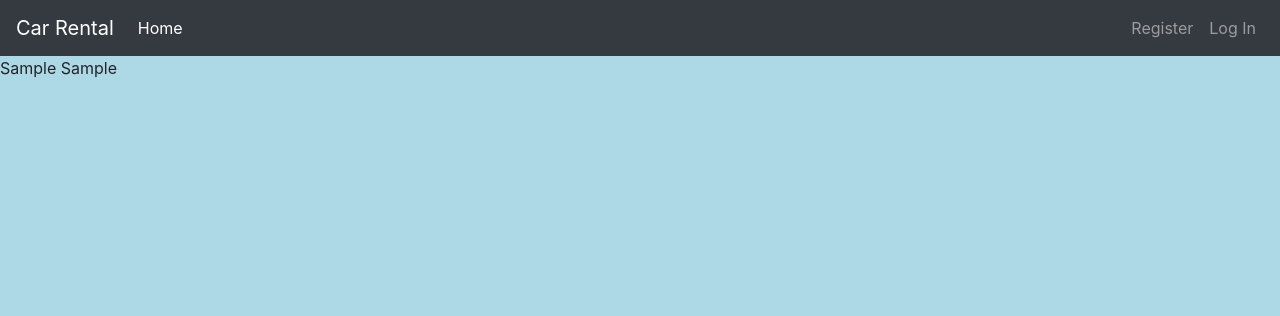
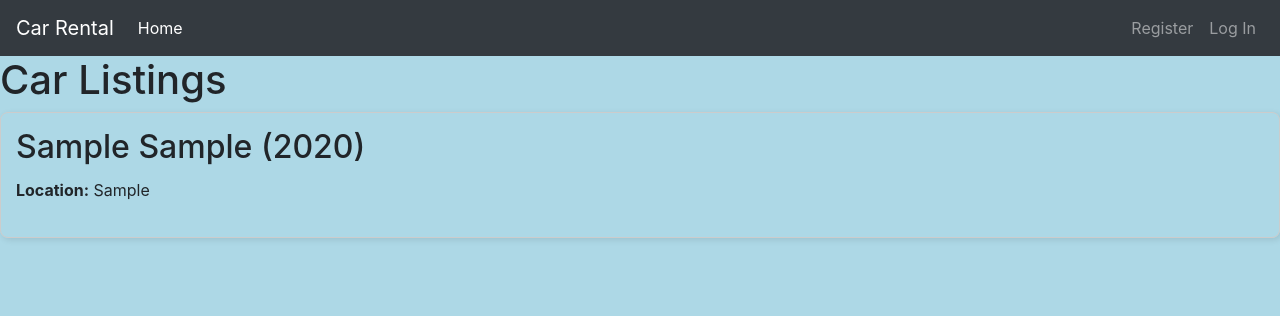
Before and after one commit to PetreMorariu/car_rental_app, a Django app: page / in a window 1280 px wide. Shown: the top 316 px of the page. Run offline with Django 5.2, Linux system fonts and the light colour scheme; tables that the repository leaves empty hold one stand-in row (values such as "Sample post"); some libraries are stand-ins or nearby versions.

Commit message:
modified the home.html to show how I want the maine page

```diff
--- a/car_rental/templates/car_rental/home.html
+++ b/car_rental/templates/car_rental/home.html
@@ -1,8 +1,57 @@
 {% extends "car_rental/base.html" %}
 {% block content %}
-     {% for car in cars%}
-        <article>
-            {{car}}
-        </article>
-     {% endfor%}
+<html lang="en">
+<head>
+    <meta charset="UTF-8" />
+    <title>Car Listings</title>
+    <style>
+        /* Container that holds all cars, with flex layout */
+        .cars-container {
+            display: flex;
+            flex-wrap: wrap;
+            gap: 20px; /* space between cars */
+            justify-content: center; /* optional: centers the row */
+        }
+        /* Each car block takes roughly half the width minus gaps */
+        .car {
+            flex: 1 1 calc(50% - 20px);
+            border: 1px solid #ccc;
+            padding: 15px;
+            border-radius: 8px;
+            box-shadow: 2px 2px 6px rgba(0,0,0,0.1);
+            box-sizing: border-box;
+        }
+        /* Optional: make cars look consistent on smaller screens */
+        @media(max-width: 768px) {
+            .car {
+                flex: 1 1 100%;
+            }
+        }
+
+        h2 {
+            margin-top: 0;
+        }
+        .attributes {
+            list-style: none;
+            padding: 0;
+        }
+        .attributes li {
+            padding: 4px 0;
+        }
+    </style>
+</head>
+<body>
+    <h1>Car Listings</h1>
+    <div class="cars-container">
+        {% for car in cars %}
+            <div class="car">
+                <h2>{{ car.make }} {{ car.model }} ({{ car.year }})</h2>
+                <ul class="attributes">
+                    <li><strong>Location:</strong> {{ car.location }}</li>
+                </ul>
+            </div>
+        {% endfor %}
+    </div>
+</body>
+</html>
 {% endblock %}
```
